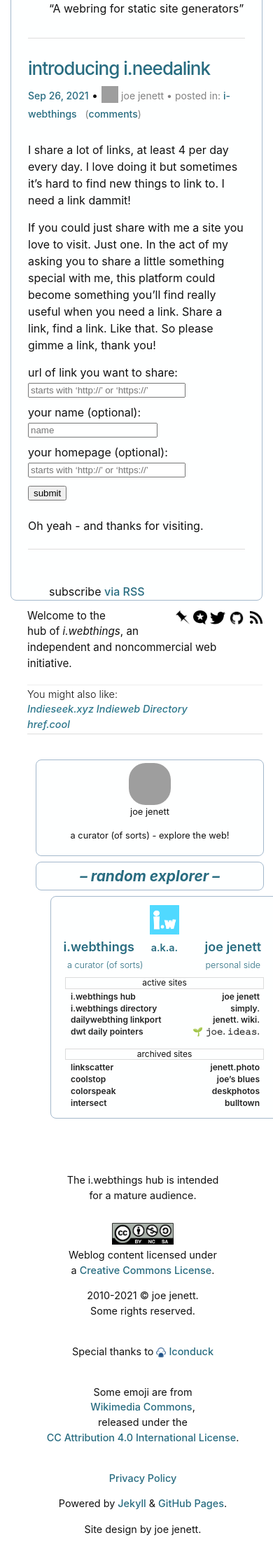
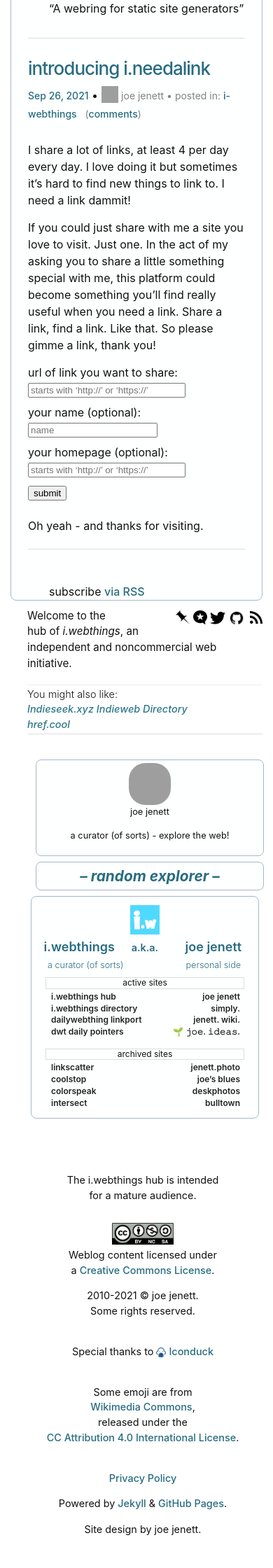
Before and after one commit to joejenett/i.webthings, a Jekyll site: the page built from index.md, in a window 390 px wide. Shown: the part 2709-4949 px from the top of the page at 70% size. Built offline with Jekyll 4.4.1, drawn with Linux system fonts in a browser that asks for light colours; comment, search, counter and statistics services are not loaded; grey boxes are pictures that could not be loaded.

Commit message:
Update style.css

```diff
--- a/css/style.css
+++ b/css/style.css
@@ -347,7 +347,7 @@ padding:0 15px 0 45px;
 padding:0;
 margin:0;
 }
-div.hcard-display, .explore, #aka {
+div.hcard-display, .explore {
 margin-left:36px;
 }
 .iwtblock {
```
